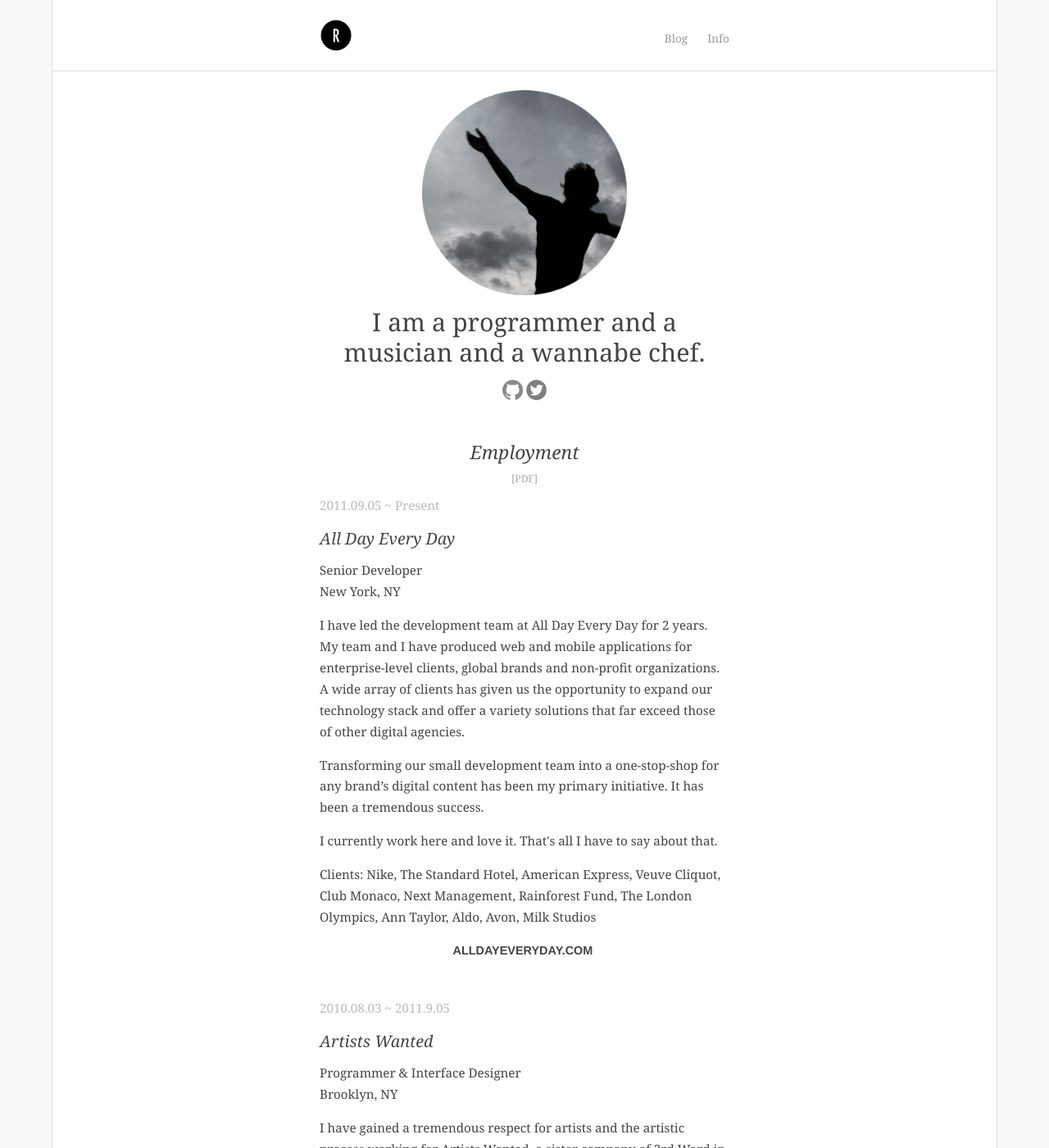
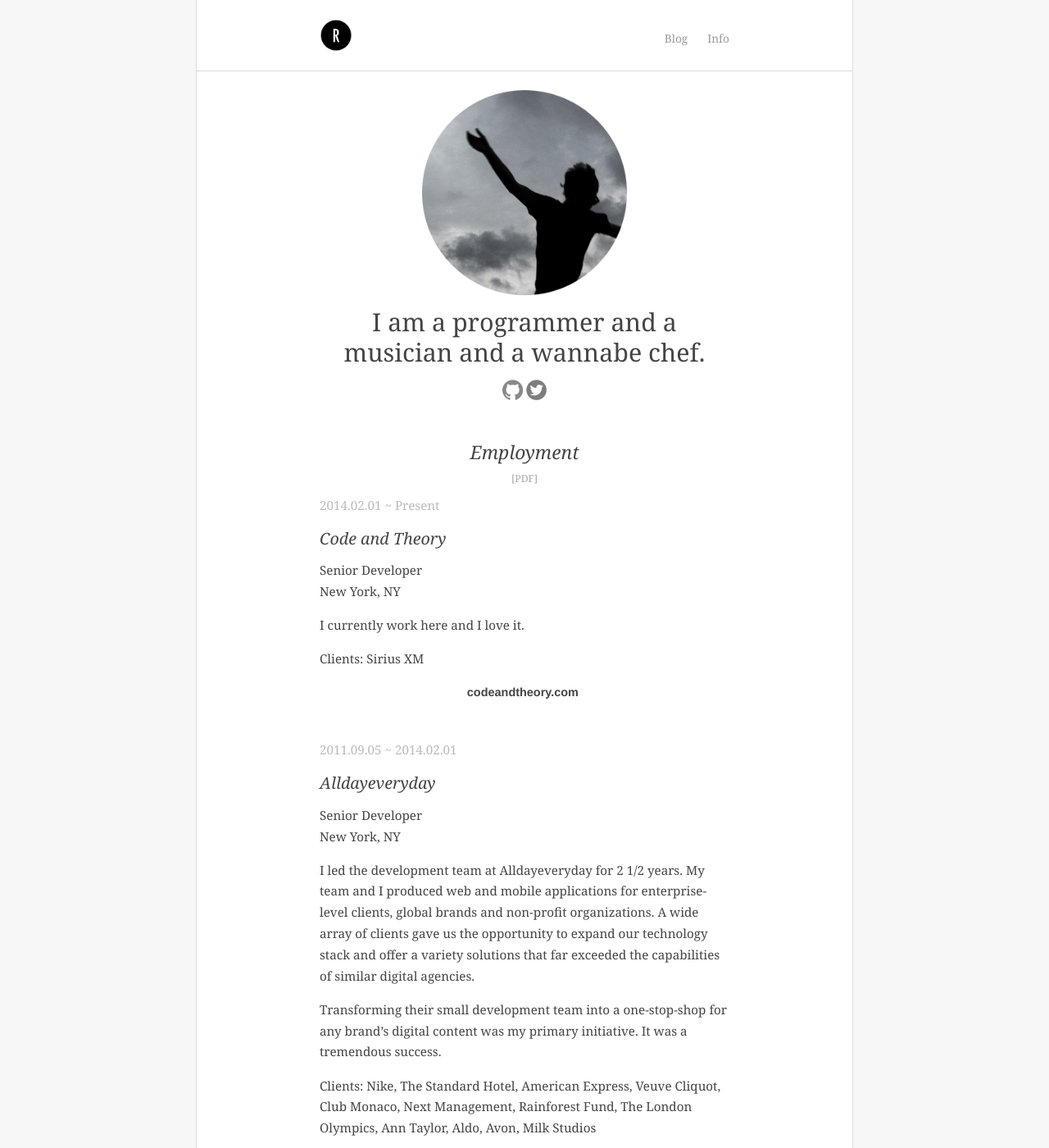
Before and after one commit to richardcalahan/richardcalahan.com, a Jekyll site: the page built from info/index.html, in a window 1280 px wide and 1400 px high. Shown: the whole window at 82% size. Built offline with Jekyll 4.4.1, drawn with Linux system fonts in a browser that asks for light colours; nearby versions of some CDN libraries.

Commit message:
updated employment

```diff
--- a/css/style.css
+++ b/css/style.css
@@ -254,7 +254,6 @@
   display: block;
   text-align: center;
   font-family: Helvetica Neue, sans serif;
-  text-transform: uppercase;
   font-weight: bold;
   font-size: .95em;
 }
@@ -309,3 +308,9 @@
   }
 
 }
+
+@media screen and (min-width: 900px) {
+  #site_wrapper {
+    width: 800px;
+  }
+}
--- a/info/index.html
+++ b/info/index.html
@@ -16,23 +16,40 @@
   <section id="employment">
     <h2>Employment</h2>
     <div id="resume"><a href="/assets/richardcalahan.pdf">[pdf]</a></div>
+
     <article class='employer'>
       <div class='meta'>
-        <span class="date">2011.09.05 ~ Present</span>
-        <h3 class='employer'>All Day Every Day</h3>
+        <span class="date">2014.02.01 ~ Present</span>
+        <h3 class='employer'>Code and Theory</h3>
         <span>Senior Developer</span>
         <br>
         <span>New York, NY</span>
       </div>
       <div class='description'>
-        <p>I have led the development team at All Day Every Day for 2 years. My team and I have
+        <p>I currently work here and I love it.</p>
+      </div>
+      <div class='extra'>
+        <p>Clients: Sirius XM</p>
+      </div>
+      <p><a class="site" href="http://codeandtheory.com" target="_blank"><span>http://</span>codeandtheory.com<span>/</span><span class="hide">http://</span></a></p>
+    </article>
+
+    <article class='employer'>
+      <div class='meta'>
+        <span class="date">2011.09.05 ~ 2014.02.01</span>
+        <h3 class='employer'>Alldayeveryday</h3>
+        <span>Senior Developer</span>
+        <br>
+        <span>New York, NY</span>
+      </div>
+      <div class='description'>
+        <p>I led the development team at Alldayeveryday for 2 1/2 years. My team and I
 produced web and mobile applications for enterprise-level clients, global brands and
-non-profit organizations. A wide array of clients has given us the opportunity to expand
-our technology stack and offer a variety solutions that far exceed those of other digital
+non-profit organizations. A wide array of clients gave us the opportunity to expand
+our technology stack and offer a variety solutions that far exceeded the capabilities of similar digital
 agencies. </p>
-        <p>Transforming our small development team into a one-stop-shop for any brand’s digital
-content has been my primary initiative. It has been a tremendous success.</p>
-        <p>I currently work here and love it. That's all I have to say about that.</p>
+        <p>Transforming their small development team into a one-stop-shop for any brand’s digital
+content was my primary initiative. It was a tremendous success.</p>
       </div>
       <div class='extra'>
         <p>Clients: Nike, The Standard Hotel, American Express, Veuve Cliquot, Club Monaco, Next Management, Rainforest Fund, The London Olympics, Ann Taylor, Aldo, Avon, Milk Studios</p>
```
Also changed, not shown: 1 other file.
